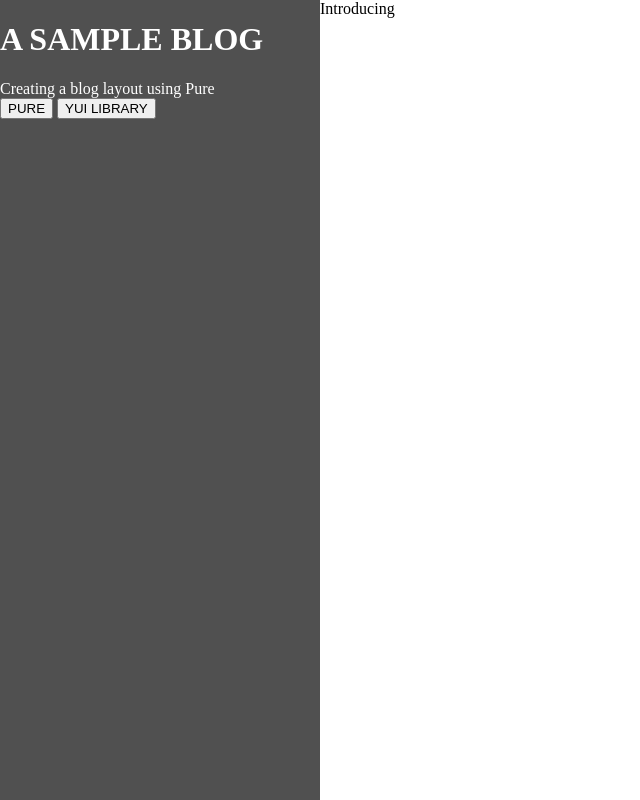
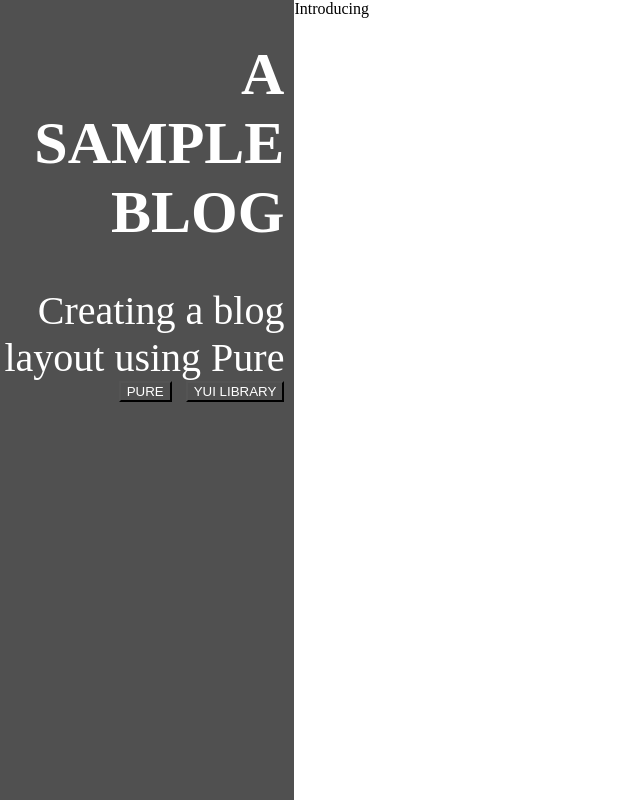
Before and after one commit to criswilson/ejercicio-02-, a plain HTML site: page index.html in a window 1280 px wide. Shown: the top 800 px of the page, without its empty margins (0-640 px from the left). Drawn offline with Linux system fonts and the light colour scheme.

Commit message:
estilos modificados

```diff
--- a/index.html
+++ b/index.html
@@ -9,16 +9,16 @@
 <body>
     <main class="main">
         <div class="leftDiv">
-            <h1>
+            <h1 id="tituloPrincipal">
                 A SAMPLE BLOG
             </h1>
-            <div>
+            <div id="copete">
                 Creating a blog layout using Pure
             </div>
-            <button>
+            <button class="leftButton">
                 PURE
             </button>
-            <button>
+            <button class="leftButton">
                 YUI LIBRARY
             </button>
         </div>
--- a/style.css
+++ b/style.css
@@ -11,6 +11,24 @@ body {
 .leftDiv {
   background-color: rgb(80, 80, 80);
   color: #fff;
-  width: 25%;
+  width: 23%;
   height: 1000px;
+  text-align: right;
 }
+
+#tituloPrincipal {
+  font-size: 60px;
+  margin-right: 10px;
+}
+
+#copete {
+  font-size: 40px;
+  margin-right: 10px;
+}
+
+.leftButton {
+  background-color: rgb(80, 80, 80);
+  color: white;
+  cursor: pointer;
+  margin-right: 10px;
+}
```
